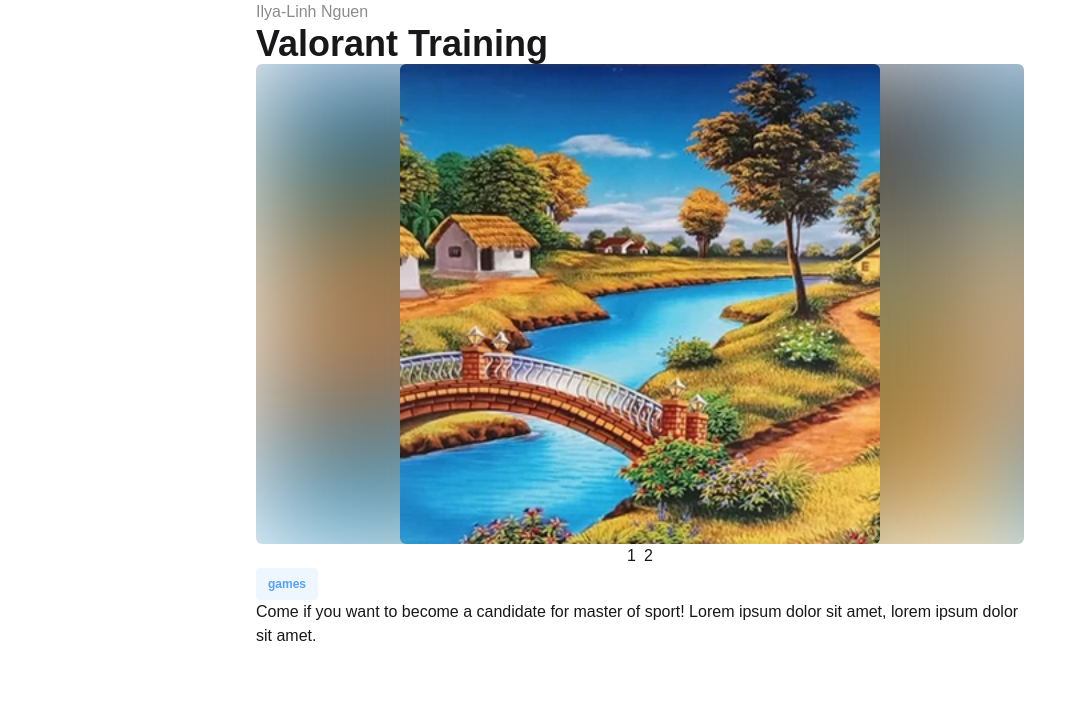
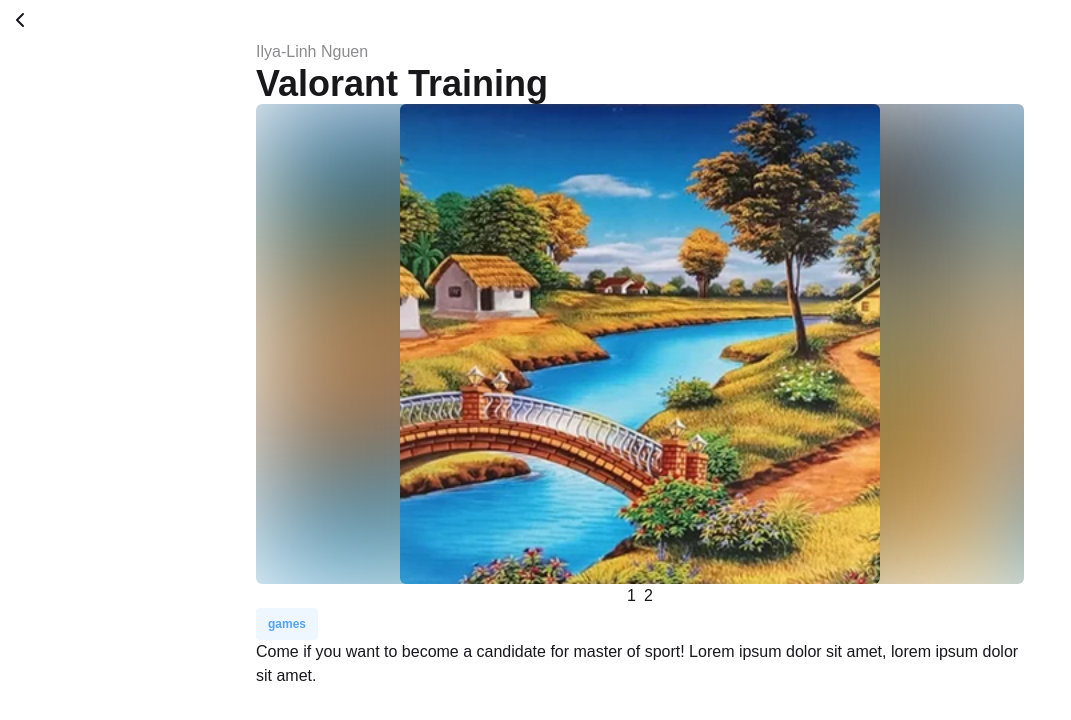
Before and after one commit to evops-sum25/evops-website, a Next.js app: page /events/1 in a window 1280 px wide. Shown: the top 720 px of the page, without its empty margins (0-1071 px from the left). Built offline with nearby package versions, Linux system fonts and the light colour scheme.

Commit message:
back button

```diff
--- a/src/app/events/[id]/page.tsx
+++ b/src/app/events/[id]/page.tsx
@@ -1,5 +1,6 @@
 import test from "@/../public/test.png";
 import Tag from "@/components/shared/Tag";
+import { ChevronLeft } from "lucide-react";
 import Image from "next/image";
 
 interface Event {
@@ -38,6 +39,11 @@
   };
 
   return (
+    <>
+      <a href="../" className="btn btn-ghost btn-circle">
+        <ChevronLeft />
+      </a>
+
       <main className="flex w-screen flex-col items-center">
         <div className="flex w-192 max-w-full flex-col">
           <h2 className="text-base-content/50">{event.author.name}</h2>
@@ -68,7 +74,11 @@
             <div className="flex flex-row gap-2">
               {event.imageUrls
                 .keys()
-              .map((i) => <a href={`#image-${i + 1}`}>{i + 1}</a>)
+                .map((i) => (
+                  <a key={i} href={`#image-${i + 1}`}>
+                    {i + 1}
+                  </a>
+                ))
                 .toArray()}
             </div>
           </div>
@@ -82,5 +92,6 @@
           <p>{event.description}</p>
         </div>
       </main>
+    </>
   );
 }
```
Lines whose indentation alone changed are shown as unchanged.
